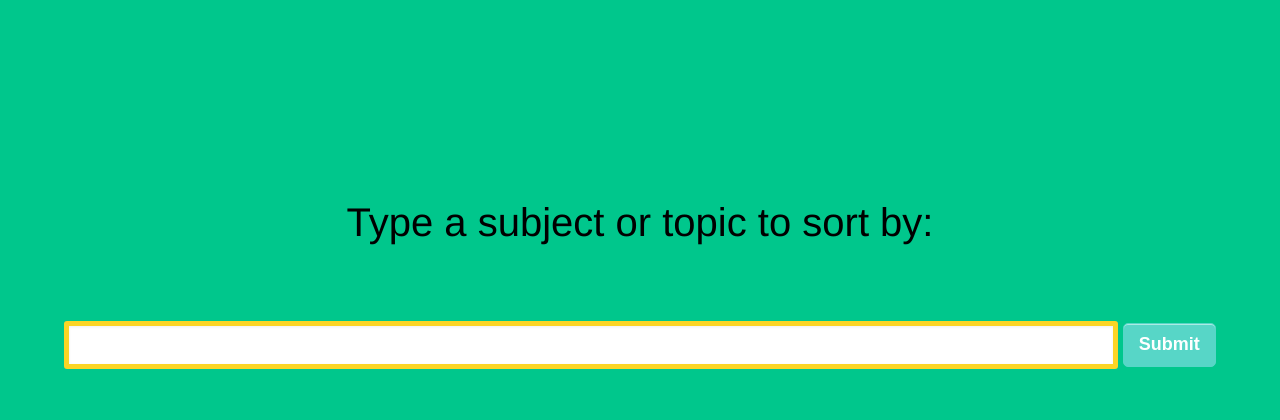
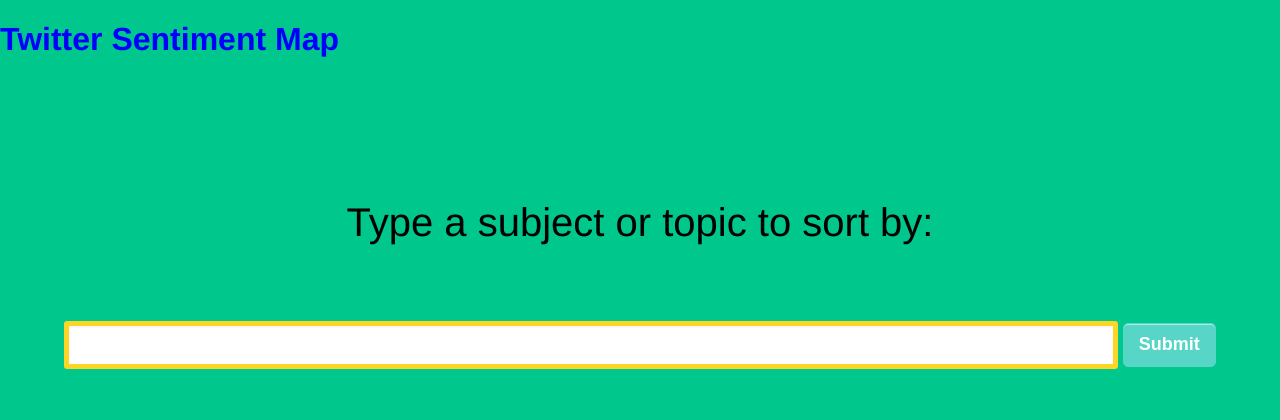
Before and after one commit to alinxie/Twitter-Sentiment-Map, a Flask app: page / in a window 1280 px wide. Shown: the top 420 px of the page. Before the commit the page ends 369 px from the top, so only its background shows below. Run offline with Flask 2, Linux system fonts and the light colour scheme.

Commit message:
added title to index

```diff
--- a/templates/index.html
+++ b/templates/index.html
@@ -15,6 +15,7 @@
 		<a class="twitter-timeline"  href="https://twitter.com/hashtag/america" data-widget-id="797582666010796032">#america Tweets</a>
 		<script>!function(d,s,id){var js,fjs=d.getElementsByTagName(s)[0],p=/^http:/.test(d.location)?'http':'https';if(!d.getElementById(id)){js=d.createElement(s);js.id=id;js.src=p+"://platform.twitter.com/widgets.js";fjs.parentNode.insertBefore(js,fjs);}}(document,"script","twitter-wjs");</script>
 	</br> -->
+        <h1>Twitter Sentiment Map</h1>
 	<form method="POST" action="">
 		<p id="help_text">Type a subject or topic to sort by: </p>
 		<br></br>
```
